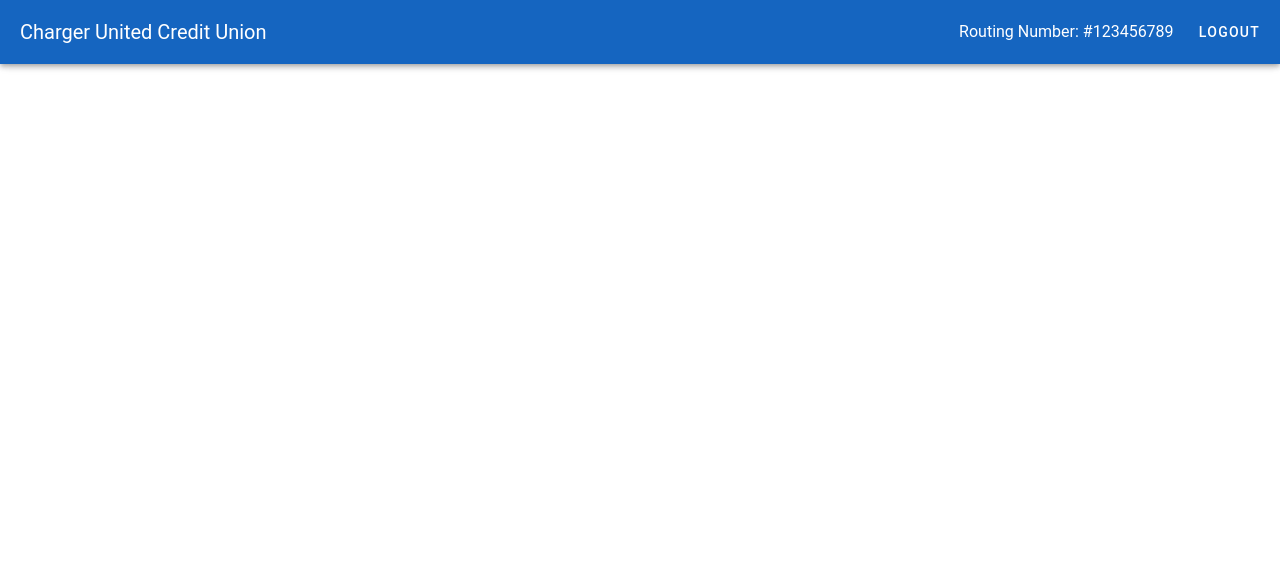
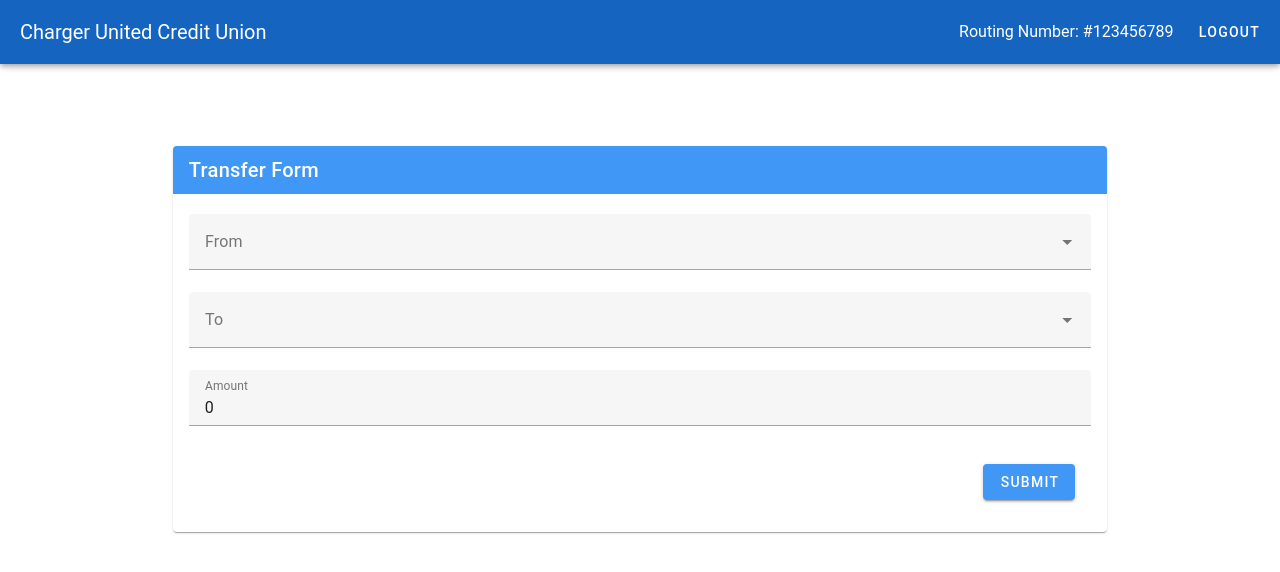
Before and after one commit to annalizferguson/Senior-Design, a Vue app in the folder src/main/frontend/bank-frontend/: page /transfers in a window 1280 px wide. Shown: the top 572 px of the page. Built offline with nearby package versions, Linux system fonts and the light colour scheme.

Commit message:
created transfers component and page

```diff
--- a/src/main/frontend/bank-frontend/src/components/customer-components/OpenAccountsDashboardComponent.vue
+++ b/src/main/frontend/bank-frontend/src/components/customer-components/OpenAccountsDashboardComponent.vue
@@ -15,9 +15,22 @@
                         variant="plain"
                         color="#4097f5"
                         style="font-size:0.65em"
+                        @click="dialogActive = true"
                 >
                     Make a Transfer
                 </v-btn>
+                <v-dialog
+                    v-model="dialogActive"
+                    width="50%"
+                >
+                    <TransfersComponent />
+                    <v-btn
+                        color="#4097f5"
+                        @click="dialogActive = false"
+                    >
+                        Cancel
+                    </v-btn>
+                </v-dialog>
                 <v-btn
                         to="/customer-dash"
                         variant="plain"
@@ -41,13 +54,15 @@
 <script>
 import AccountListItem from "@/components/customer-components/AccountListItem.vue";
 import testAccounts from "@/test-files/testAccounts.json";
+import TransfersComponent from "@/components/customer-components/TransfersComponent.vue";
 
 export default {
     name: "OpenAccountsDashboardComponent.vue",
-    components: {AccountListItem},
+    components: {AccountListItem, TransfersComponent},
     data: () => {
         return {
-            accounts: testAccounts
+            accounts: testAccounts,
+            dialogActive: false,
         }
     }
 }
--- /dev/null
+++ b/src/main/frontend/bank-frontend/src/components/customer-components/TransfersComponent.vue
@@ -0,0 +1,55 @@
+<template>
+    <v-card>
+        <v-card-title style="background-color: #4097f5; color: #ffffff">Transfer Form</v-card-title>
+        <v-card-text>
+            <v-form class="mt-5">
+                <v-select
+                    label="From"
+                    :items="accounts"
+                    item-title="label"
+                    return-object
+                />
+                <v-select
+                    label="To"
+                    :items="accounts"
+                    item-title="label"
+                    return-object
+                />
+                <v-text-field
+                        v-model="amount"
+                        name="amount"
+                        label="Amount"
+                        type="number"
+                        placeholder="Enter amount to transfer"
+                        required
+                />
+                <v-container class="d-flex justify-end">
+                    <v-btn color="#4097f5">Submit</v-btn>
+                </v-container>
+            </v-form>
+        </v-card-text>
+    </v-card>
+</template>
+
+<script>
+import testAccounts from "@/test-files/testAccounts.json";
+export default {
+    name: "TransfersComponent.vue",
+    data: () => {
+        let accounts = testAccounts
+        accounts.forEach((account) => {
+             account.label = account.type + " *" + account.number.slice(5, 9)
+        })
+        return {
+            amount: 0,
+            accounts: accounts,
+            accountFrom: {},
+            accountTo: {},
+        }
+    }
+}
+</script>
+
+<style scoped>
+
+</style>
--- a/src/main/frontend/bank-frontend/src/router/index.js
+++ b/src/main/frontend/bank-frontend/src/router/index.js
@@ -34,8 +34,13 @@ const router = createRouter({
     },
     {
       path: '/customer-dash',
-      name: 'customer-dashboard',
+      name: 'customer-dash',
       component: () => import('../views/CustomerDashboard.vue')
+    },
+    {
+      path: '/transfers',
+      name: 'transfers',
+      component: () => import('../views/TransfersPage.vue')
     },
     {
       path: '/teller-dash',
--- /dev/null
+++ b/src/main/frontend/bank-frontend/src/views/TransfersPage.vue
@@ -0,0 +1,21 @@
+<template>
+    <v-container
+        class="d-flex justify-center align-center"
+        style="height: calc(100vh - 250px)"
+    >
+        <TransfersComponent width="80%"/>
+    </v-container>
+</template>
+
+<script>
+import TransfersComponent from "@/components/customer-components/TransfersComponent.vue";
+
+export default {
+    name: "TransfersPage.vue",
+    components: {TransfersComponent}
+}
+</script>
+
+<style scoped>
+
+</style>
```
